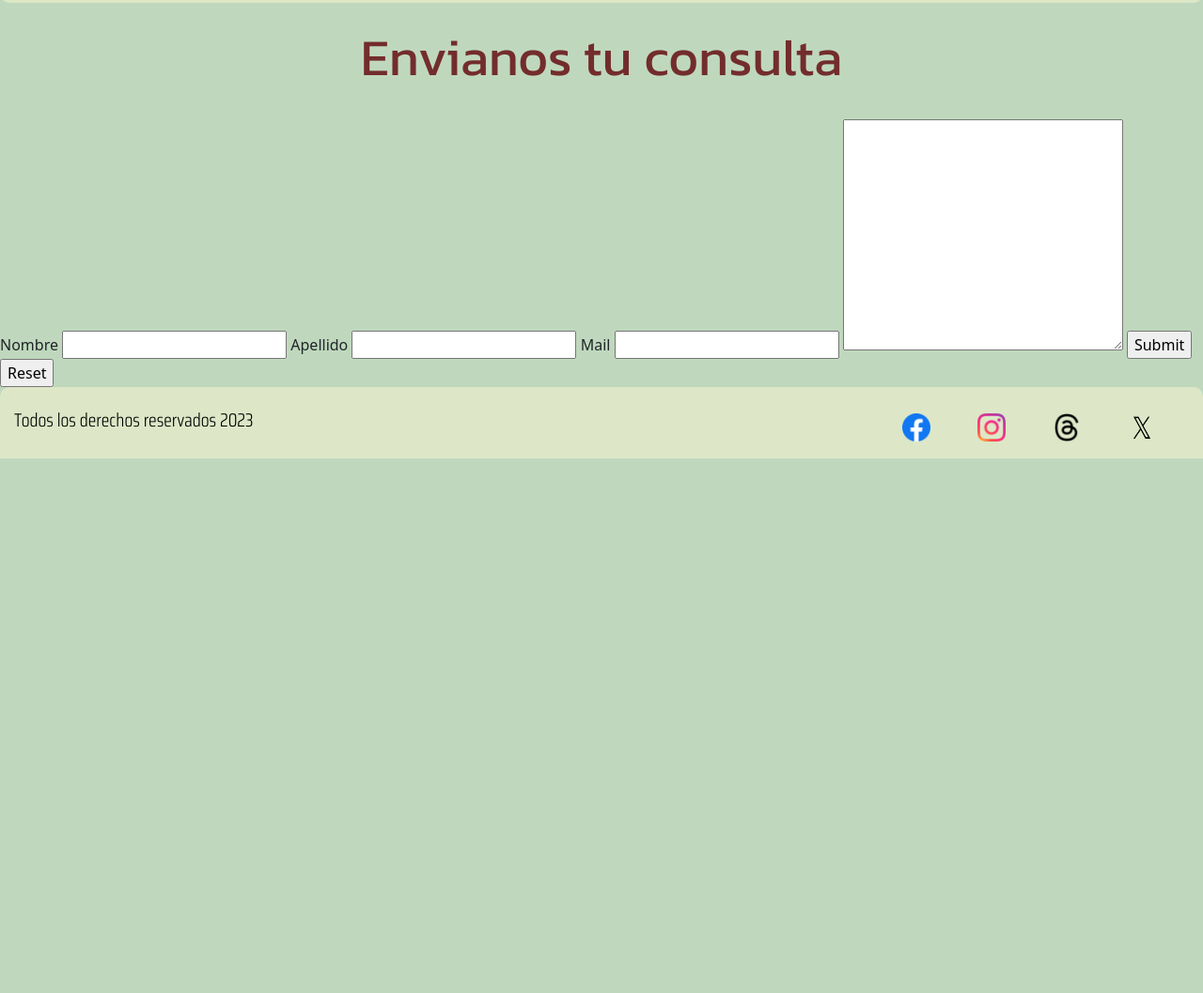
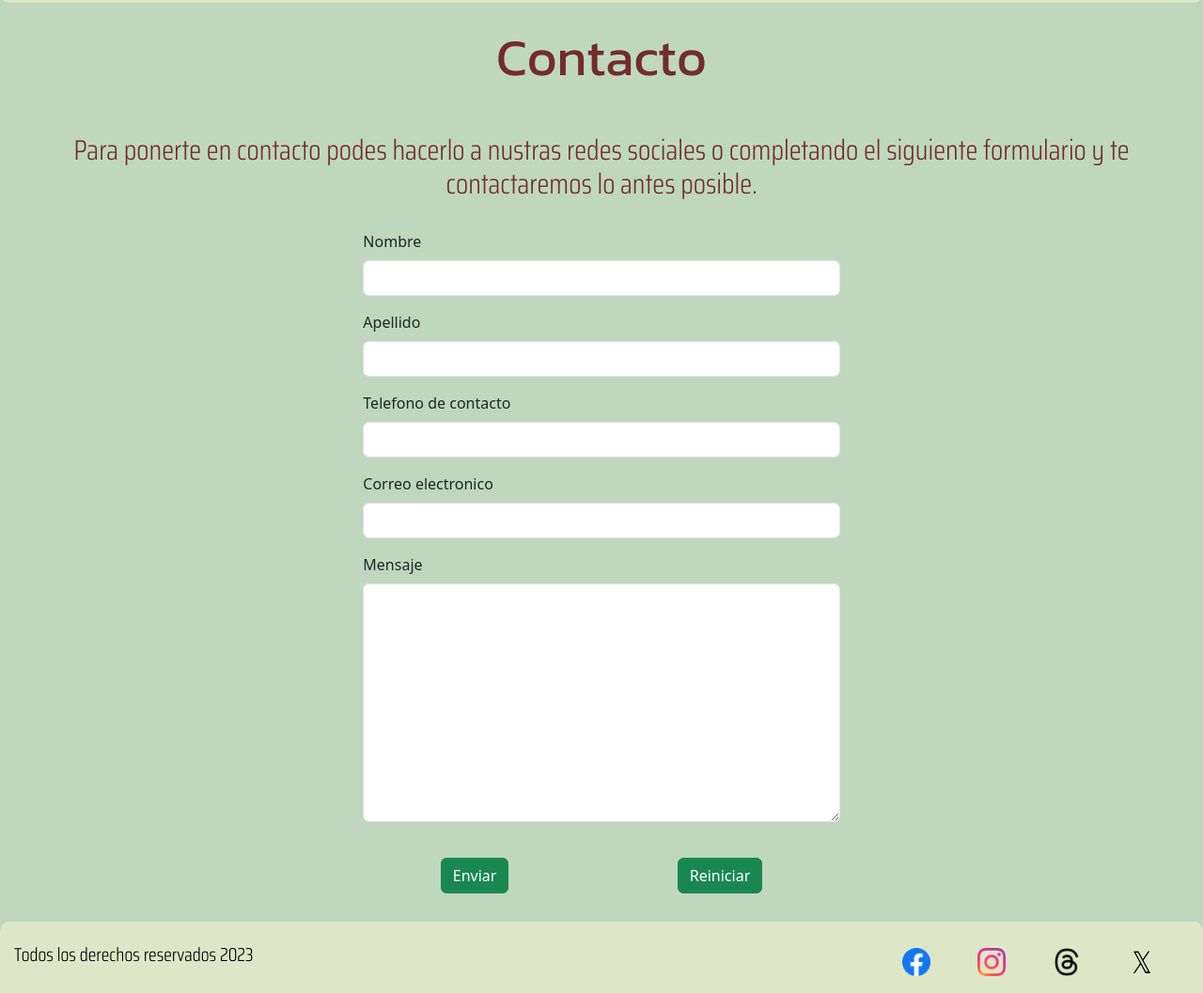
Before and after one commit to NicolasSMoralesRomero/entrega-desarrollo-web, a plain HTML site: page html/contacto.html in a window 1280 px wide. Shown: the part 116-1173 px from the top of the page at 94% size. Before the commit the page ends 800 px from the top, so only its background shows below. Drawn offline with nearby package versions, Linux system fonts and the light colour scheme.

Commit message:
cambios-contacto

```diff
--- a/css/style.css
+++ b/css/style.css
@@ -174,6 +174,12 @@ h2{
     align-items: center;
 }
 
-.card{
-    border: ;
+/* Formulario */
+
+.contenedorBtn{
+    display: flex;
+    justify-content: center;
+    align-items: center;
+    gap: 15%;
+    padding: 30px;
 }
--- a/html/contacto.html
+++ b/html/contacto.html
@@ -48,7 +48,7 @@
         </nav>
     </header>
 
-    <div>
+    <!-- <div>
         <form>
             <h1>Envianos tu consulta</h1>
 
@@ -66,6 +66,86 @@
             <input type="submit">
             <input type="reset">
         </form>
+    </div>
+
+<div class="col-xl-3 col-md-6 col-sm-12 m-auto p-auto">
+              <label for="exampleInputEmail1" class="form-label">Email address</label>
+              <input type="email" class="form-control" id="exampleInputEmail1" aria-describedby="emailHelp">
+              <div id="emailHelp" class="form-text">We'll never share your email with anyone else.</div>
+            </div>
+            <div class="col-xl-3 col-md-6 col-sm-12 m-auto p-auto">
+              <label for="exampleInputPassword1" class="form-label">Password</label>
+              <input type="password" class="form-control" id="exampleInputPassword1">
+            </div>
+            <div class="col-xl-3 col-md-6 col-sm-12 m-auto p-auto form-check">
+              <input type="checkbox" class="form-check-input" id="exampleCheck1">
+              <label class="form-check-label" for="exampleCheck1">Check me out</label>
+            </div>
+            <button type="submit" class="btn btn-primary">Submit</button>-->
+
+    <!-- Formulario de contacto -->
+
+    <main>
+        <h1>Contacto</h1>
+        <h2>Para ponerte en contacto podes hacerlo a nustras redes sociales o completando el siguiente formulario y te
+            contactaremos lo antes posible.</h2>
+
+        <form class="container-fluid">
+            <div class="column">
+                <div class="col-xl-5 col-md-7 col-sm-10 m-auto p-2">
+                    <label for="nombre" class="form-label">Nombre</label>
+                    <input type="text" class="form-control" id="nombre">
+                </div>
+                <div class="col-xl-5 col-md-7 col-sm-10 m-auto p-2">
+                    <label for="apellido" class="form-label">Apellido</label>
+                    <input type="text" class="form-control" id="apellido">
+                </div>
+                <div class="col-xl-5 col-md-7 col-sm-10 m-auto p-2">
+                    <label for="telefono" class="form-label">Telefono de contacto</label>
+                    <input type="number" class="form-control" id="telefono">
+                </div>
+                <div class="col-xl-5 col-md-7 col-sm-10 m-auto p-2">
+                    <label for="email" class="form-label">Correo electronico</label>
+                    <input type="email" class="form-control" id="email">
+                </div>
+                <div class="col-xl-5 col-md-7 col-sm-10 m-auto p-2">
+                    <label for="mensaje" class="form-label">Mensaje</label>
+                    <textarea type="text" class="form-control" id="mensaje" cols="20" rows="10"></textarea>
+                </div>
+
+                <div class="contenedorBtn">
+                    <button type="button" class="btn btn-success"
+                        data-bs-toggle="modal" data-bs-target="#exampleModal">
+                        Enviar
+                    </button>
+
+                    <button type="reset" class="btn btn-success   ">Reiniciar</button>
+                </div>
+            </div>
+
+
+
+        </form>
+
+
+    </main>
+
+    <!-- Modal -->
+    <div class="modal fade" id="exampleModal" tabindex="-1" aria-labelledby="exampleModalLabel" aria-hidden="true">
+        <div class="modal-dialog">
+            <div class="modal-content">
+                <div class="modal-header">
+                    <h1 class="modal-title fs-5" id="exampleModalLabel">Gracias por enviar tu comentario</h1>
+                    <button type="button" class="btn-close" data-bs-dismiss="modal" aria-label="Close"></button>
+                </div>
+                <div class="modal-body">
+                    <h3>Hemos recibido su mensaje, le contestaremos pronto</h3>
+                </div>
+                <div class="modal-footer">
+                    <button type="button" class="btn btn-success" data-bs-dismiss="modal">Aceptar</button>
+                </div>
+            </div>
+        </div>
     </div>
 
     <!-- Footer -->
```
Also changed, not shown: html/tienda.html (+20 -12 lines).
